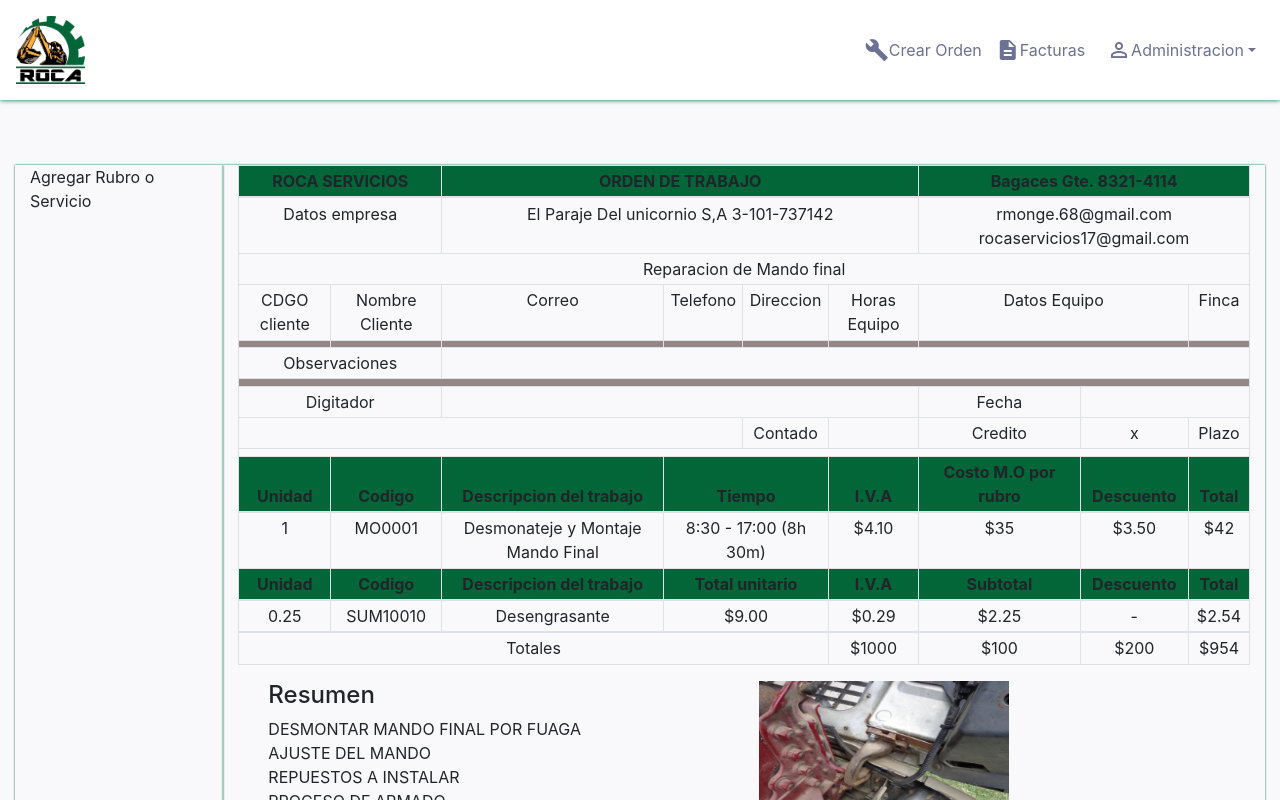
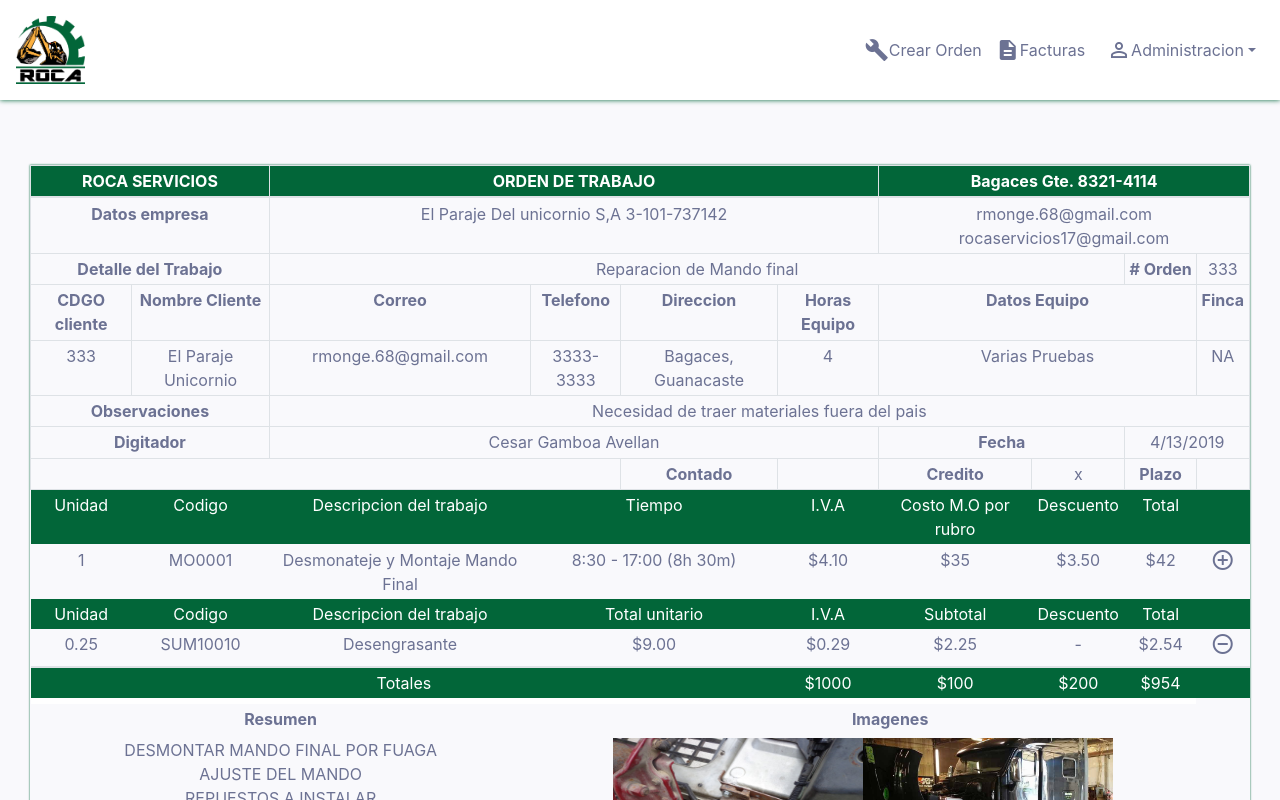
Before and after one commit to freelancegte/Emprresa-Meco, a React (Create React App) app: page /orden in a window 1280 px wide. Shown: the top 800 px of the page. Built offline with nearby package versions, Linux system fonts and the light colour scheme.

Commit message:
changed main create order view

```diff
--- a/package.json
+++ b/package.json
@@ -9,6 +9,7 @@
     "node-sass": "^4.12.0",
     "react": "^16.8.6",
     "react-dom": "^16.8.6",
+    "react-form-validator-core": "^0.6.3",
     "react-router-dom": "^5.0.0",
     "react-scripts": "3.0.1",
     "reactstrap": "^8.0.0"
--- a/src/index.scss
+++ b/src/index.scss
@@ -16,5 +16,4 @@ code {
 @import './components//NavigationBar/navigationBar.scss';
 @import './components/Card/card.scss';
 @import './modules//createOrder/order.scss';
-@import './modules/createOrder/OrderReport/orderReport.scss';
 @import './modules/createOrder/OrderTable//orderTables.scss';
--- a/src/modules/createOrder/Order.js
+++ b/src/modules/createOrder/Order.js
@@ -1,21 +1,91 @@
 import React from 'react';
 import OrderTable from './OrderTable/orderTable';
-import Report from './OrderReport/orderReport';
+// import TextValidator from '../../components/Inputs/textValidator';
+// import { ValidatorForm } from 'react-form-validator-core';
+// import { Input } from 'reactstrap';
 
 
 
-function App() {
+class App extends React.Component {
+    constructor(props) {
+        super(props);
+    }
+    handleSubmit = () => {
+        console.log('submit');
+    }
+    handleChange = (e, type) => {
+        if (type === 'email') {
+            this.setState({
+                email: e.target.value,
+            })
+        }
+        if (type === 'domain') {
+            this.setState({
+                domain: e.target.value,
+            })
+        }
+        if (type === 'number') {
+            this.setState({
+                number: e.target.value,
+            })
+        }
+        if (type === 'string') {
+            this.setState({
+                string: e.target.value,
+            })
+        }
+    }
+    render() {
         return (
             <div className="col-12 order display-flex ">
-            <div className="col-2 border-green border-green create-card-height">
-                Agregar Rubro o Servicio
+                {/* <div className="col-2 create-card-height">
+                    <h4>Agregar Rubro o Servicio</h4>
+
+                    <ValidatorForm
+                        ref="form"
+                        onSubmit={this.handleSubmit}
+                    >
+                        <span>
+                            Unidad
+                    </span>
+                        <TextValidator
+                            onChange={(e) => this.handleChange(e, 'string')}
+                            name="Nombre del Cliente"
+                            value="0.5"
+                            validators={['required']}
+                            errorMessages={['Campo requerido', 'este valor es un numero']}
+                        />
+                        <span>
+                            Codigo
+                    </span>
+                        <Input type="select" name="select">
+                            <option>MO0001</option>
+                            <option>MO0002</option>
+                            <option>MO0003</option>
+                            <option>MO0004</option>
+                            <option>MO0005</option>
+                        </Input>
+                        <span>
+                            Descripcion
+                    </span>
+                        <TextValidator
+                            onChange={(e) => this.handleChange(e, 'string')}
+                            name="Descripcion"
+                            value="Remover volante"
+                            validators={['required']}
+                            errorMessages={['Campo requerido', 'este valor es un numero']}
+                        />
+                        <div className="div-button-form">
+                            <button type="submit">Agregar</button>
                         </div>
-            <div className="col-10 border-green create-card-height">
+                    </ValidatorForm>
+                </div> */}
+                <div className="col-12 create-card-height">
                     <OrderTable />
-                <Report />
                 </div>
             </div>
         );
     }
+}
 
 export default App;
--- a/src/modules/createOrder/OrderReport/orderReport.js
+++ /dev/null
@@ -1,30 +0,0 @@
-import React from 'react';
-import img1 from '../../../assets/img1.jpg';
-import img2 from '../../../assets/img2.jpg';
-
-
-
-function report() {
-    return (
-        <div className="col-12 report">
-            <div className="col-6">
-                <div className="display-grid">
-                    <h4>Resumen</h4>
-                    <span>DESMONTAR MANDO FINAL POR FUAGA</span>
-                    <span>AJUSTE DEL MANDO</span>
-                    <span>REPUESTOS A INSTALAR</span>
-                    <span>PROCESO DE ARMADO</span>
-                    <span>MANDO ARMADO</span>
-                    <span>MANDO INSTALADO</span>
-                    <span>PRUEBA REALIZADA UNA DESPUES DEL INTALACION DEL MANDO</span>
-                </div>
-            </div>
-            <div className="col-6">
-                <img src={img1} className="img-bill" alt="dummy1" />
-                <img src={img2} alt="dummy2" className="img-bill" />
-            </div>
-        </div>
-    );
-}
-
-export default report;
--- a/src/modules/createOrder/OrderReport/orderReport.scss
+++ /dev/null
@@ -1,10 +0,0 @@
-.report{
-    display: flex;
-    .display-grid{
-        display: grid;
-    }
-    .img-bill{
-        width: 250px;
-        height: 150px;
-}
-}
--- a/src/modules/createOrder/OrderTable/orderTable.js
+++ b/src/modules/createOrder/OrderTable/orderTable.js
@@ -1,85 +1,88 @@
 import React from 'react';
 import { Table } from 'reactstrap';
+import img1 from '../../../assets/img1.jpg';
+import img2 from '../../../assets/img2.jpg';
 
 export default class Example extends React.Component {
     render() {
         return (
-            <Table bordered responsive className="table-father">
+            <Table className="table-father" bordered responsive >
                 <thead>
                     <tr className="bg-row-color">
-                        <th colSpan={3}>ROCA SERVICIOS</th>
-                        <th colSpan={4}>ORDEN DE TRABAJO</th>
-                        <th colSpan={3}>Bagaces Gte. 8321-4114</th>
+                        <th colSpan={3} className="white-text">ROCA SERVICIOS</th>
+                        <th colSpan={4} className="white-text">ORDEN DE TRABAJO</th>
+                        <th colSpan={4} className="white-text">Bagaces Gte. 8321-4114</th>
                     </tr>
                 </thead>
                 <tbody>
                     <tr>
-                        <td colSpan={2}>Datos empresa</td>
+                        <td colSpan={2} className="black-text">Datos empresa</td>
                         <td colSpan={5}>El Paraje Del unicornio S,A  3-101-737142</td>
-                        <td colSpan={3}>rmonge.68@gmail.com  rocaservicios17@gmail.com</td>
+                        <td colSpan={4}>rmonge.68@gmail.com  rocaservicios17@gmail.com</td>
                     </tr>
                     <tr>
-                        <td colSpan={10}>Reparacion de Mando  final</td>
+                        <td colSpan={2} className="black-text">Detalle del Trabajo</td>
+                        <td colSpan={7}>Reparacion de Mando  final</td>
+                        <td className="black-text" colSpan={1}># Orden</td>
+                        <td colSpan={1}>333</td>
                     </tr>
                     <tr>
-                        <td>CDGO cliente</td>
-                        <td colSpan={2}>Nombre Cliente</td>
-                        <td>Correo</td>
-                        <td>Telefono</td>
-                        <td>Direccion</td>
-                        <td>Horas Equipo</td>
-                        <td colSpan={2}>Datos Equipo</td>
-                        <td>Finca</td>
-                    </tr>
-                    <tr className="gray-color-bg">
-                        <td></td>
-                        <td colSpan={2}></td>
-                        <td></td>
-                        <td></td>
-                        <td></td>
-                        <td></td>
-                        <td colSpan={2}></td>
-                        <td></td>
+                        <td className="black-text">CDGO cliente</td>
+                        <td colSpan={2} className="black-text">Nombre Cliente</td>
+                        <td className="black-text">Correo</td>
+                        <td className="black-text">Telefono</td>
+                        <td className="black-text">Direccion</td>
+                        <td className="black-text">Horas Equipo</td>
+                        <td className="black-text" colSpan={3}>Datos Equipo</td>
+                        <td className="black-text">Finca</td>
                     </tr>
                     <tr>
-                        <td colSpan={2}>Observaciones</td>
-                        <td colSpan={10}></td>
-                    </tr>
-                    <tr className="gray-color-bg">
-                        <td colSpan={10}></td>
+                        <td>333</td>
+                        <td colSpan={2}>El Paraje Unicornio</td>
+                        <td>rmonge.68@gmail.com</td>
+                        <td>3333-3333</td>
+                        <td>Bagaces, Guanacaste</td>
+                        <td>4</td>
+                        <td colSpan={3}>Varias Pruebas</td>
+                        <td>NA</td>
                     </tr>
                     <tr>
-                        <td colSpan={2}>Digitador</td>
-                        <td colSpan={5}></td>
-                        <td colSpan={1}>Fecha</td>
-                        <td colSpan={2}></td>
+                        <td colSpan={2} className="black-text">Observaciones</td>
+                        <td colSpan={9}>Necesidad de traer materiales fuera del pais</td>
+                    </tr>
+                    <tr>
+                        <td colSpan={2} className="black-text">Digitador</td>
+                        <td colSpan={5}>Cesar Gamboa Avellan</td>
+                        <td colSpan={2} className="black-text">Fecha</td>
+                        <td colSpan={2}>4/13/2019</td>
 
                     </tr>
                     <tr>
                         <td colSpan={5}></td>
-                        <td colSpan={1}>Contado</td>
+                        <td colSpan={1} className="black-text">Contado</td>
                         <td colSpan={1}></td>
-                        <td colSpan={1}>Credito</td>
+                        <td colSpan={1} className="black-text">Credito</td>
                         <td colSpan={1}>x</td>
-                        <td colSpan={2}>Plazo</td>
+                        <td colSpan={1} className="black-text">Plazo</td>
+                        <td colSpan={1} className="black-text"></td>
                     </tr>
-                    <td colSpan={10}></td>
                 </tbody>
-                <thead>
+                <thead className="table-no-border">
                     <tr className="bg-row-color">
-                        <th colSpan={1} >Unidad</th>
-                        <th colSpan={1}>Codigo</th>
-                        <th colSpan={2}>Descripcion del trabajo
+                        <td colSpan={1} className="white-text">Unidad</td>
+                        <td colSpan={1} className="white-text">Codigo</td>
+                        <td colSpan={2} className="white-text">Descripcion del trabajo
 
-                        </th>
-                        <th colSpan={2}>Tiempo</th>
-                        <th colSpan={1}>I.V.A</th>
-                        <th colSpan={1}>Costo M.O por rubro</th>
-                        <th colSpan={1}>Descuento</th>
-                        <th colSpan={1}>Total</th>
+                        </td>
+                        <td colSpan={2} className="white-text">Tiempo</td>
+                        <td colSpan={1} className="white-text">I.V.A</td>
+                        <td colSpan={1} className="white-text">Costo M.O por rubro</td>
+                        <td colSpan={1} className="white-text">Descuento</td>
+                        <td colSpan={1} className="white-text">Total</td>
+                        <td colSpan={1}></td>
                     </tr>
                 </thead>
-                <tbody>
+                <tbody className="table-no-border">
                     <tr>
                         <td colSpan={1}>1</td>
                         <td colSpan={1}>MO0001</td>
@@ -91,23 +94,27 @@ export default class Example extends React.Component {
                         <td colSpan={1}>$35</td>
                         <td colSpan={1}>$3.50</td>
                         <td colSpan={1}>$42</td>
+                        <td colSpan={1}><i class="material-icons">
+                            add_circle_outline
+                    </i></td>
                     </tr>
                 </tbody>
-                <thead>
+                <thead className="table-no-border">
                     <tr className="bg-row-color">
-                        <th colSpan={1}>Unidad</th>
-                        <th colSpan={1}>Codigo</th>
-                        <th colSpan={2}>Descripcion del trabajo
+                        <td colSpan={1} className="white-text">Unidad</td>
+                        <td colSpan={1} className="white-text">Codigo</td>
+                        <td colSpan={2} className="white-text">Descripcion del trabajo
 
-                        </th>
-                        <th colSpan={2}>Total unitario</th>
-                        <th colSpan={1}>I.V.A</th>
-                        <th colSpan={1}>Subtotal</th>
-                        <th colSpan={1}>Descuento</th>
-                        <th colSpan={1}>Total</th>
+                        </td>
+                        <td colSpan={2} className="white-text">Total unitario</td>
+                        <td colSpan={1} className="white-text">I.V.A</td>
+                        <td colSpan={1} className="white-text">Subtotal</td>
+                        <td colSpan={1} className="white-text">Descuento</td>
+                        <td colSpan={1} className="white-text">Total</td>
+                        <td colSpan={1}></td>
                     </tr>
                 </thead>
-                <tbody>
+                <tbody className="table-no-border">
                     <tr>
                         <td colSpan={1}>0.25</td>
                         <td colSpan={1}>SUM10010</td>
@@ -119,15 +126,47 @@ export default class Example extends React.Component {
                         <td colSpan={1}>$2.25</td>
                         <td colSpan={1}>-</td>
                         <td colSpan={1}>$2.54</td>
+                        <td colSpan={1}><i class="material-icons">
+                            remove_circle_outline
+                    </i></td>
                     </tr>
                 </tbody>
-                <tbody>
+                <tbody className="table-no-border">
+                    <tr className="bg-row-color">
+                        <td colSpan={6} className="white-text">Totales</td>
+                        <td colSpan={1} className="white-text">$1000</td>
+                        <td colSpan={1} className="white-text">$100</td>
+                        <td colSpan={1} className="white-text">$200</td>
+                        <td colSpan={1} className="white-text">$954</td>
+                        <td colSpan={1}></td>
+                    </tr>
+                </tbody>
+                <thead className="table-no-border">
+                    <tr className="white-bg">
+                        <td colSpan={10}></td>
+                    </tr>
                     <tr>
-                        <td colSpan={6}>Totales</td>
-                        <td colSpan={1}>$1000</td>
-                        <td colSpan={1}>$100</td>
-                        <td colSpan={1}>$200</td>
-                        <td colSpan={1}>$954</td>
+                        <td colSpan={4} className="black-text">Resumen</td>
+                        <td colSpan={7} className="black-text">Imagenes</td>
+                    </tr>
+                </thead>
+                <tbody className="table-no-border">
+                    <tr>
+                        <td colSpan={4}>
+                            <div className="display-grid">
+                                <span>DESMONTAR MANDO FINAL POR FUAGA</span>
+                                <span>AJUSTE DEL MANDO</span>
+                                <span>REPUESTOS A INSTALAR</span>
+                                <span>PROCESO DE ARMADO</span>
+                                <span>MANDO ARMADO</span>
+                                <span>MANDO INSTALADO</span>
+                                <span>PRUEBA REALIZADA UNA DESPUES DEL INTALACION DEL MANDO</span>
+                            </div>
+                        </td>
+                        <td colSpan={6}>
+                            <img src={img1} className="img-bill" alt="dummy1" />
+                            <img src={img2} alt="dummy2" className="img-bill" />
+                        </td>
                     </tr>
                 </tbody>
             </Table>
--- a/src/modules/createOrder/OrderTable/orderTables.scss
+++ b/src/modules/createOrder/OrderTable/orderTables.scss
@@ -1,14 +1,40 @@
+.table-responsive{
+    box-shadow: 0 0 2px 0 $funGreen!important;
+}
 .table-father{
     td, th {
         text-align: center;
         padding: .2rem!important;
         /* vertical-align: top; */
         /* border-top: 1px solid #dee2e6; */
+        color:$grayColor;
     }
     .bg-row-color{
         background-color: $funGreen;
     }
+    .display-grid{
+        display: grid;
+    }
+    .white-text{
+        color: $white;
+    }
     .gray-color-bg{
         background-color: $schooner
     }
+    .black-text{
+        font-weight: bold;
+    }
+    .white-bg{
+        background-color: $white;
+    }
+    .img-bill{
+        width: 250px;
+        height: 150px;
 }
+    .table-no-border{
+        td, tr{
+            border: none;
+        }
+    }
+
+}
--- a/src/styles/colors.scss
+++ b/src/styles/colors.scss
@@ -3,3 +3,5 @@ $yellowOrange: #FCB040;
 $schooner: #938886;
 $white: #FFFFFF;
 $bgColorSite: #f9f9fc;
+$grayColor: #6c7293;
+$blackColor: black;
```
Also changed, not shown: 1 other file (tests, documents, lock files or other folders). Lines whose indentation alone changed are shown as unchanged.
